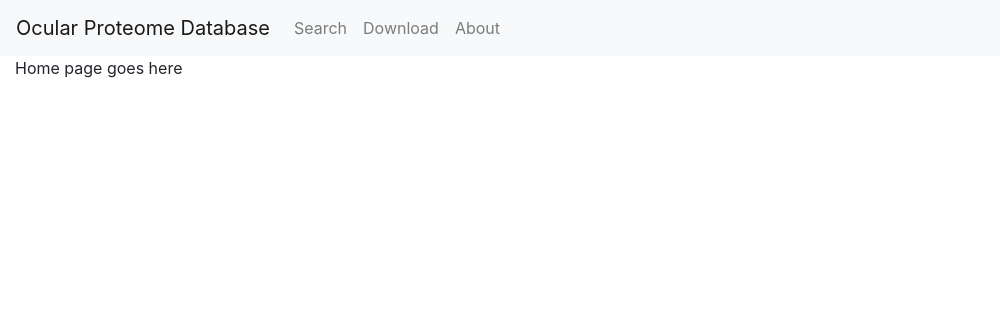
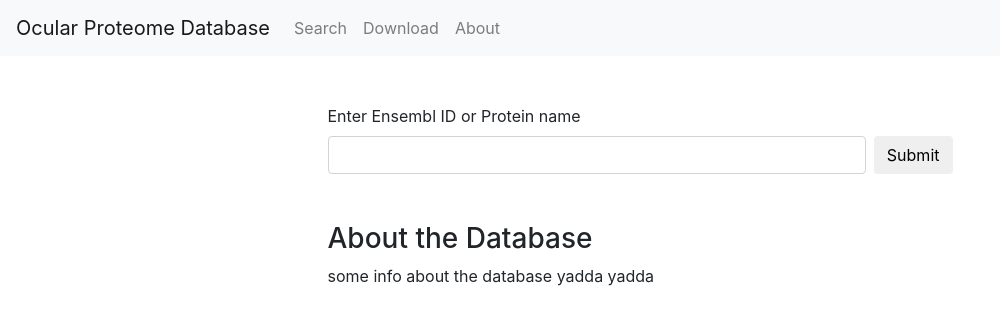
Before and after one commit to MahajanLab/ocularproteome-project, a Django app: page /home/ in a window 1280 px wide. Shown: the top 325 px of the page, without its empty margins (0-1000 px from the left). Run offline with Django 3.2, Linux system fonts and the light colour scheme; some libraries are stand-ins or nearby versions.

Commit message:
updated home page and base-search templates

```diff
--- a/templates/base-search.html
+++ b/templates/base-search.html
@@ -1,16 +1,74 @@
-{% extends "base.html" %}
+<!DOCTYPE html>
+<html lang="en">
+<head>
+    <!-- Bootstrap -->
+    <link rel="stylesheet" href="https://maxcdn.bootstrapcdn.com/bootstrap/4.0.0/css/bootstrap.min.css" integrity="sha384-Gn5384xqQ1aoWXA+058RXPxPg6fy4IWvTNh0E263XmFcJlSAwiGgFAW/dAiS6JXm" crossorigin="anonymous">
+    <!-- Bootstrap requires jQuery, popper.js and their own js files -->
+    <script src="https://code.jquery.com/jquery-3.2.1.slim.min.js" integrity="sha384-KJ3o2DKtIkvYIK3UENzmM7KCkRr/rE9/Qpg6aAZGJwFDMVNA/GpGFF93hXpG5KkN" crossorigin="anonymous"></script>
+    <script src="https://cdnjs.cloudflare.com/ajax/libs/popper.js/1.12.9/umd/popper.min.js" integrity="sha384-ApNbgh9B+Y1QKtv3Rn7W3mgPxhU9K/ScQsAP7hUibX39j7fakFPskvXusvfa0b4Q" crossorigin="anonymous"></script>
+    <script src="https://maxcdn.bootstrapcdn.com/bootstrap/4.0.0/js/bootstrap.min.js" integrity="sha384-JZR6Spejh4U02d8jOt6vLEHfe/JQGiRRSQQxSfFWpi1MquVdAyjUar5+76PVCmYl" crossorigin="anonymous"></script>
+</head>
 
-{% block form-content %}
-    <div>
-        <form action="/search/" method="post">
-            <div class="form-group">
-                <label for="protein-identifier">Enter Ensembl ID or Protein name</label>
-                <input id="protein-identifier" type="text" name="identifier">
+<style>
+    .content {
+        margin-top: 48px;
+    }
+    .box {
+        display: flex;
+        float: left;
+    }
+    .grow {
+        margin-right: 8px !important;
+        flex-grow: 100;
+    }
+    .full-width {
+        width: 100%!important;
+    }
+    body {
+        overflow-x: hidden;
+    }
+</style>
+
+<body>
+
+    <nav class="navbar navbar-expand-lg navbar-light bg-light">
+        <a class="navbar-brand" href="#">Ocular Proteome Database</a>
+        <button class="navbar-toggler" type="button" data-toggle="collapse" data-target="#navbarNav" aria-controls="navbarNav" aria-expanded="false" aria-label="Toggle navigation">
+            <span class="navbar-toggler-icon"></span>
+        </button>
+        <div class="collapse navbar-collapse" id="navbarNav">
+            <ul class="navbar-nav">
+                <li class="nav-item">
+                    <a class="nav-link" href="#">Search <span class="sr-only">(current)</span> </a>
+                </li>
+                <li class="nav-item">
+                    <a class="nav-link" href="#">Download</a>
+                </li>
+                <li class="nav-item">
+                    <a class="nav-link" href="#">About</a>
+                </li>
+            </ul>
+        </div>
+    </nav>
+
+    <div class="row">
+        <div class="col-md-6 offset-md-3 content">
+            <label for="protein-identifier">Enter Ensembl ID or Protein name</label>
+            <div class="full-width">
+                <form class="box full-width" action="search/" method="post">
+                    <input id="protein-identifier" class="grow form-control" type="text" name="identifier">
+                    <button type="submit" class="btn btn-default">Submit</button>
+                </form>
             </div>
-            <button type="submit" class="btn btn-default">Submit</button>
-        </form>
+        </div>
+    </div>
+    <div class="row">
+        <div class="col-md-6 offset-md-3">
+            <div class="content">
+                {% block content %}{% endblock %}
+            </div>
+        </div>
     </div>
 
-    {% block content %}{% endblock %}
-
-{% endblock %}
+</body>
+</html>
--- a/templates/base.html
+++ /dev/null
@@ -1,40 +0,0 @@
-<!DOCTYPE html>
-<html lang="en">
-<head>
-    <!-- Bootstrap -->
-    <link rel="stylesheet" href="https://maxcdn.bootstrapcdn.com/bootstrap/4.0.0/css/bootstrap.min.css" integrity="sha384-Gn5384xqQ1aoWXA+058RXPxPg6fy4IWvTNh0E263XmFcJlSAwiGgFAW/dAiS6JXm" crossorigin="anonymous">
-    <!-- Bootstrap requires jQuery, popper.js and their own js files -->
-    <script src="https://code.jquery.com/jquery-3.2.1.slim.min.js" integrity="sha384-KJ3o2DKtIkvYIK3UENzmM7KCkRr/rE9/Qpg6aAZGJwFDMVNA/GpGFF93hXpG5KkN" crossorigin="anonymous"></script>
-    <script src="https://cdnjs.cloudflare.com/ajax/libs/popper.js/1.12.9/umd/popper.min.js" integrity="sha384-ApNbgh9B+Y1QKtv3Rn7W3mgPxhU9K/ScQsAP7hUibX39j7fakFPskvXusvfa0b4Q" crossorigin="anonymous"></script>
-    <script src="https://maxcdn.bootstrapcdn.com/bootstrap/4.0.0/js/bootstrap.min.js" integrity="sha384-JZR6Spejh4U02d8jOt6vLEHfe/JQGiRRSQQxSfFWpi1MquVdAyjUar5+76PVCmYl" crossorigin="anonymous"></script>
-</head>
-
-<body>
-
-    <nav class="navbar navbar-expand-lg navbar-light bg-light">
-        <a class="navbar-brand" href="#">Ocular Proteome Database</a>
-        <button class="navbar-toggler" type="button" data-toggle="collapse" data-target="#navbarNav" aria-controls="navbarNav" aria-expanded="false" aria-label="Toggle navigation">
-            <span class="navbar-toggler-icon"></span>
-        </button>
-        <div class="collapse navbar-collapse" id="navbarNav">
-            <ul class="navbar-nav">
-                <li class="nav-item">
-                    <a class="nav-link" href="#">Search <span class="sr-only">(current)</span> </a>
-                </li>
-                <li class="nav-item">
-                    <a class="nav-link" href="#">Download</a>
-                </li>
-                <li class="nav-item">
-                    <a class="nav-link" href="#">About</a>
-                </li>
-            </ul>
-        </div>
-    </nav>
-
-    <div id="content" class="col-md-9 col-md-offset-3">
-        {% block content %}{% endblock %}
-    </div>
-
-</body>
-
-</html>
--- a/templates/ocular_proteome_db/home.html
+++ b/templates/ocular_proteome_db/home.html
@@ -5,5 +5,10 @@
 </head>
 
 {% block content %}
-    Home page goes here
+    <h3>
+        About the Database
+    </h3>
+    <p>
+        some info about the database yadda yadda
+    </p>
 {% endblock %}
```
